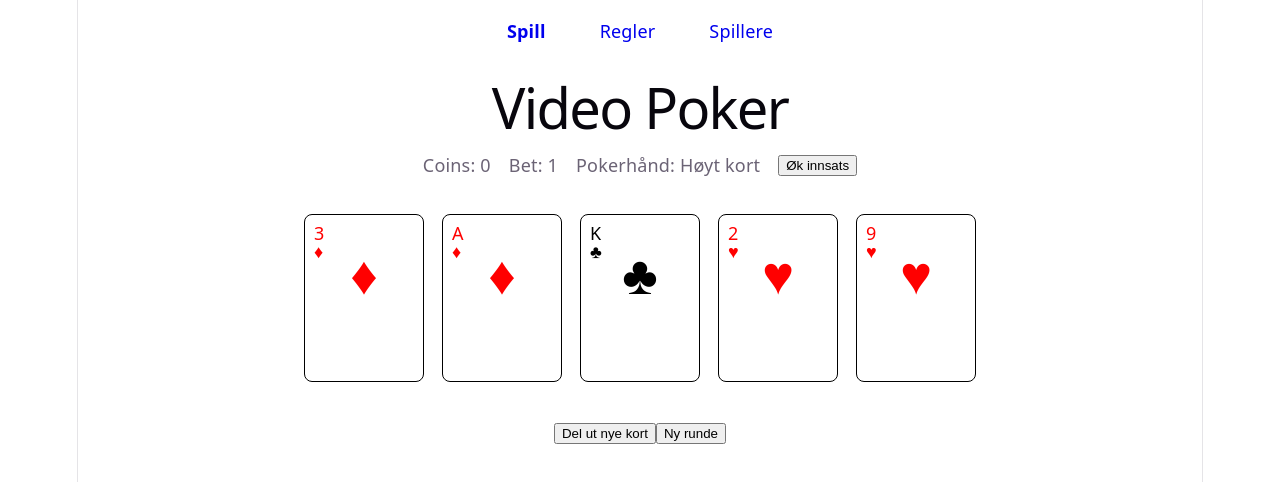
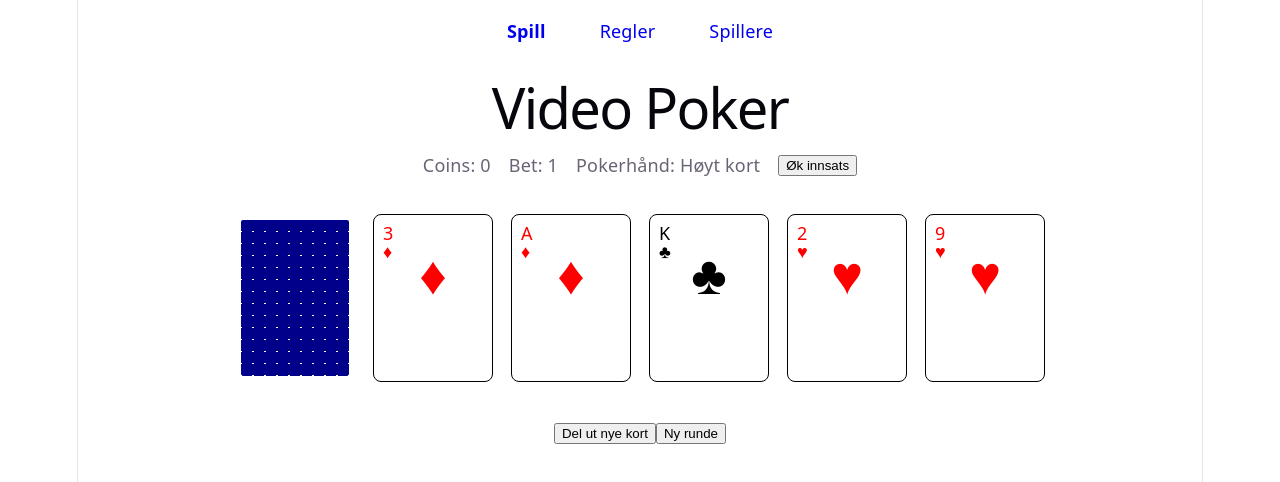
Before and after one commit to vildehf/video-poker, a React (Vite) app: page / in a window 1280 px wide. Shown: the top 482 px of the page. Built offline with nearby package versions, Linux system fonts and the light colour scheme.

Commit message:
feat: add card back variant

```diff
--- a/src/components/Card/Card.module.css
+++ b/src/components/Card/Card.module.css
@@ -42,4 +42,14 @@
     outline: 3px solid gold;
     transform: translateY(-8px);
   }
+
+  &.back {
+    border: 6px solid white;
+    background-color: darkblue;
+    background-image:
+      linear-gradient(45deg, white 1px, transparent 1px),
+      linear-gradient(-45deg, white 1px, transparent 1px);
+    background-size: 12px 12px;
+    cursor: default;
+  }
 }
--- a/src/components/Card/Card.tsx
+++ b/src/components/Card/Card.tsx
@@ -2,9 +2,10 @@ import type { PlayingCard } from "../../types/PlayingCard";
 import styles from "./Card.module.css";
 
 type CardProps = {
-  card: PlayingCard;
+  card?: PlayingCard;
   onClick?: () => void;
   held?: boolean;
+  back?: boolean;
 };
 
 /**
@@ -14,8 +15,23 @@ type CardProps = {
  * @param held viser om kortet er valgt til HOLD
  * @returns et spillkort
  */
-export default function Card({ card, onClick, held }: CardProps) {
-  function getSuitSymbol() {
+export default function Card({ card, onClick, held, back }: CardProps) {
+  if (back) {
+    return (
+      <button
+        type="button"
+        className={`${styles.card} ${styles.back}`}
+        disabled
+        aria-label="Kortstokk"
+      />
+    );
+  }
+
+  if (!card) {
+    return null;
+  }
+
+  function getSuitSymbol(card: PlayingCard) {
     if (card.suit === "hearts") return "♥";
     if (card.suit === "diamonds") return "♦";
     if (card.suit === "clubs") return "♣";
@@ -35,11 +51,11 @@ export default function Card({ card, onClick, held }: CardProps) {
     >
       <div className={styles.top}>
         <span>{card.value}</span>
-        <span>{getSuitSymbol()}</span>
+        <span>{getSuitSymbol(card)}</span>
       </div>
 
       <div className={styles.center}>
-        <span>{getSuitSymbol()}</span>
+        <span>{getSuitSymbol(card)}</span>
       </div>
     </button>
   );
--- a/src/components/Game/Game.tsx
+++ b/src/components/Game/Game.tsx
@@ -133,6 +133,8 @@ export default function Game() {
         <button onClick={increaseBet}>Øk innsats</button>
       </div>
       <div className={styles.hand}>
+        <Card back />
+
         {hand.map((card, index) => (
           <Card
             key={`${card.suit}-${card.value}`}
```
